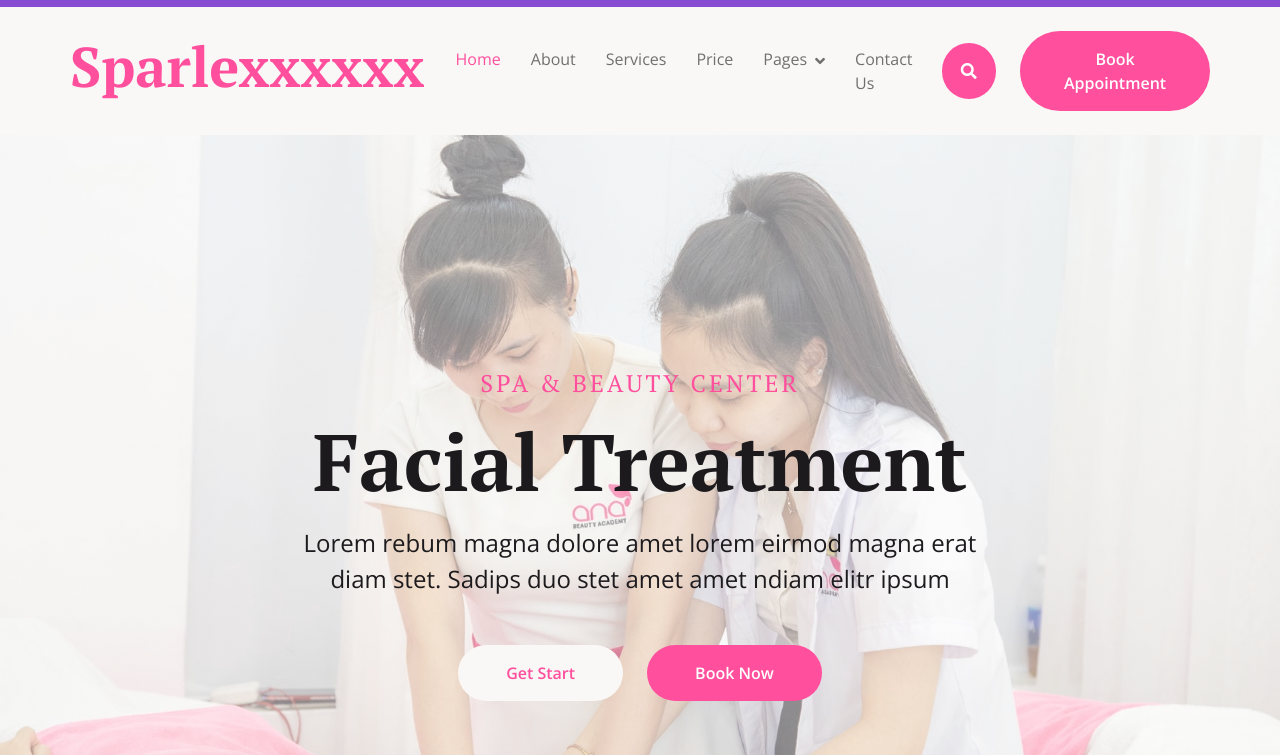
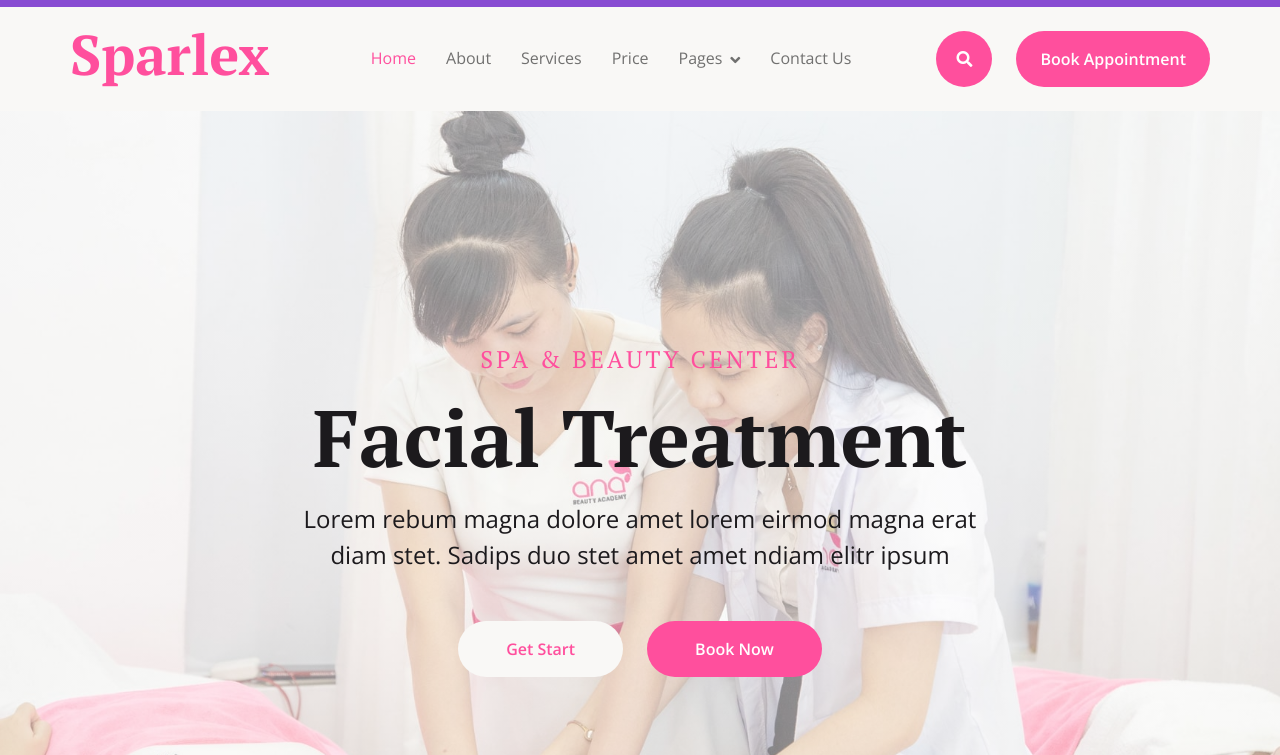
Before and after one commit to Salihaawan/SPA-WEB, a plain HTML site: page index.html in a window 1280 px wide. Shown: the part 45-800 px from the top of the page. Drawn offline with nearby package versions, Linux system fonts and the light colour scheme.

Commit message:
Update index.html

```diff
--- a/index.html
+++ b/index.html
@@ -67,7 +67,7 @@
                 <div class="container px-0">
                     <nav class="navbar navbar-light navbar-expand-xl">
                         <a href="index.html" class="navbar-brand">
-                            <h1 class="text-primary display-4">Sparlexxxxxx</h1>
+                            <h1 class="text-primary display-4">Sparlex</h1>
                         </a>
                         <button class="navbar-toggler py-2 px-3" type="button" data-bs-toggle="collapse" data-bs-target="#navbarCollapse">
                             <span class="fa fa-bars text-primary"></span>
```
